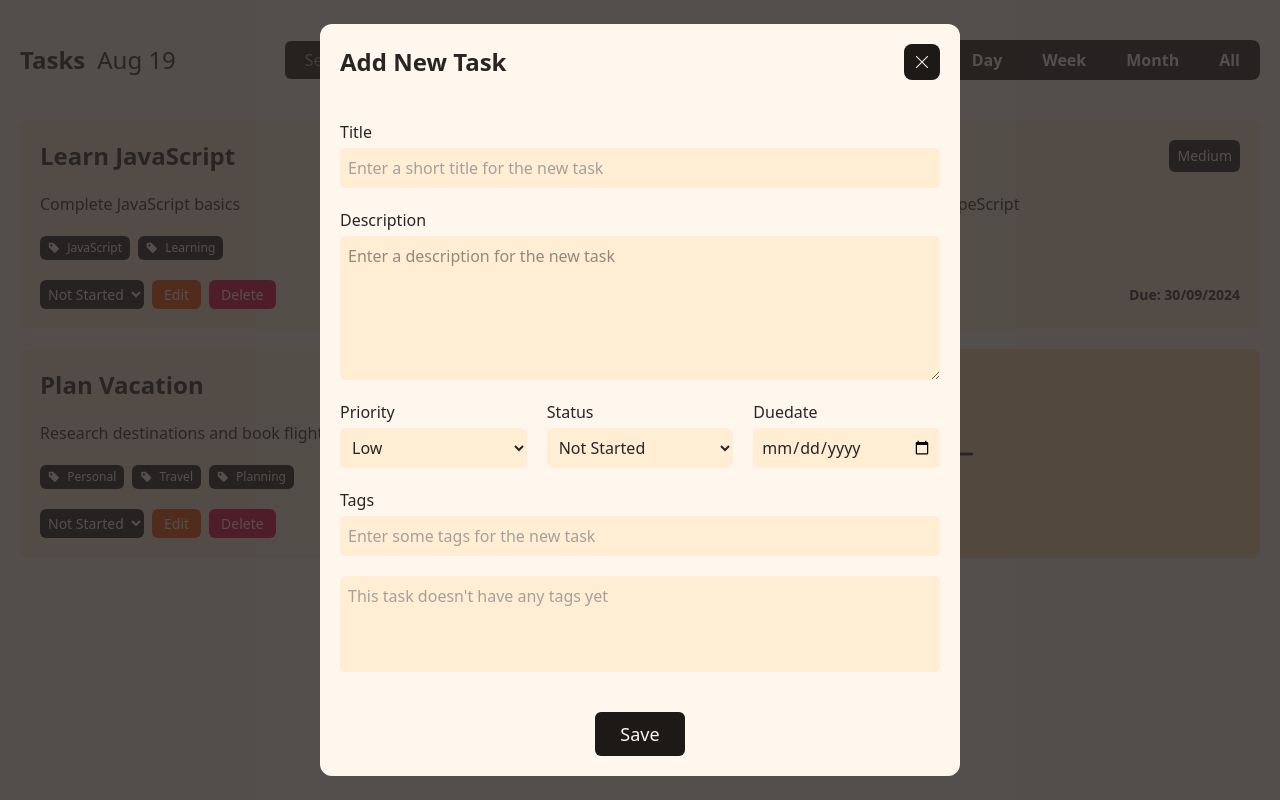
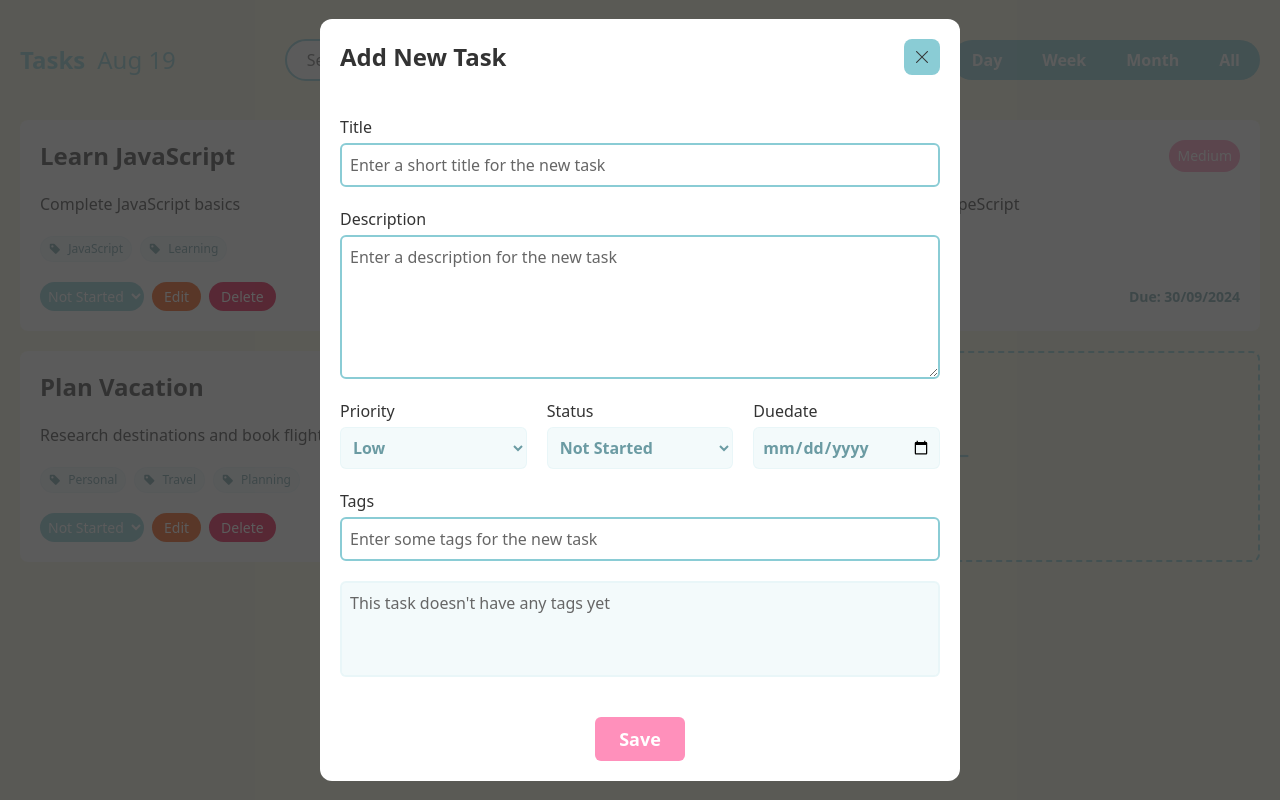
Before and after one commit to QingTian1927/React-Learning-Todo-App, a React (Vite) app: page / in a window 1280 px wide. Both pictures are taken after a click on the button 955 px from the left and 453 px from the top of the page. Built offline with nearby package versions, Linux system fonts and the light colour scheme.

Commit message:
refactor: adjusted color theme

```diff
--- a/src/components/AppContainer/AppContainer.tsx
+++ b/src/components/AppContainer/AppContainer.tsx
@@ -5,5 +5,5 @@ type AppContainerProps = {
 }
 
 export default function AppContainer({ children }: AppContainerProps) {
-  return <div className='bg text min-h-svh w-svw p-5'>{children}</div>
+  return <div className='bg-pastel-cream text-pastel-gray-dark min-h-svh w-svw p-5'>{children}</div>
 }
--- a/src/components/Header/FilterBar.tsx
+++ b/src/components/Header/FilterBar.tsx
@@ -1,7 +1,7 @@
 export default function FilterBar() {
   return (
     <input
-      className='bg-invert text-accent text-invert outline-accent h-full min-w-[45%] rounded-md px-5 py-2'
+      className='text-pastel-gray-dark bg-pastel-white border-pastel-turquoise outline-pastel-turquoise focus:outline-pastel-teal-dark placeholder:text-pastel-gray-medium h-full min-w-[45%] rounded-full border-2 px-5 py-2'
       type='search'
       placeholder='Search todos'
     />
--- a/src/components/Header/HeaderTitle.tsx
+++ b/src/components/Header/HeaderTitle.tsx
@@ -4,7 +4,7 @@ type HeaderTitleProps = {
 
 export default function HeaderTitle({ time }: HeaderTitleProps) {
   return (
-    <div className='flex h-full items-center gap-3'>
+    <div className='text-pastel-turquoise flex h-full items-center gap-3'>
       <h1 className='text-2xl font-bold'>Tasks</h1>
       <span className='text-2xl'>{time}</span>
     </div>
--- a/src/components/Header/ViewSwitcher.tsx
+++ b/src/components/Header/ViewSwitcher.tsx
@@ -1,10 +1,10 @@
 export default function ViewSwitcher() {
   return (
-    <nav className='bg-invert text-invert flex cursor-pointer rounded-lg font-bold'>
-      <ul className='rounded-s-md px-5 py-2 hover:bg-orange-400'>Day</ul>
-      <ul className='px-5 py-2 hover:bg-orange-400'>Week</ul>
-      <ul className='px-5 py-2 hover:bg-orange-400'>Month</ul>
-      <ul className='rounded-e-md px-5 py-2 hover:bg-orange-400'>All</ul>
+    <nav className='bg-pastel-turquoise text-pastel-white flex cursor-pointer rounded-full font-bold'>
+      <ul className='hover:bg-pastel-white hover:text-pastel-turquoise rounded-s-full px-5 py-2'>Day</ul>
+      <ul className='hover:bg-pastel-white hover:text-pastel-turquoise px-5 py-2'>Week</ul>
+      <ul className='hover:bg-pastel-white hover:text-pastel-turquoise px-5 py-2'>Month</ul>
+      <ul className='hover:bg-pastel-white hover:text-pastel-turquoise rounded-e-full px-5 py-2'>All</ul>
     </nav>
   )
 }
--- a/src/components/TodoInput/DateInput.tsx
+++ b/src/components/TodoInput/DateInput.tsx
@@ -13,7 +13,13 @@ export default function DateInput({ name, onChange }: TextInputProps) {
   return (
     <label className='flex w-full flex-col gap-1'>
       <span className='font-medium'>{fieldTitle}</span>
-      <input className='bg-light-contrast rounded-md p-2' id={name} name={name} type='date' onChange={handleChange} />
+      <input
+        className='bg-pastel-teal-light text-pastel-teal-dark border-pastel-teal-light rounded-md border p-2 font-semibold'
+        id={name}
+        name={name}
+        type='date'
+        onChange={handleChange}
+      />
     </label>
   )
 }
--- a/src/components/TodoInput/SelectInput.tsx
+++ b/src/components/TodoInput/SelectInput.tsx
@@ -15,7 +15,12 @@ export default function SelectInput({ name, items, onChange }: SelectInputProps)
     <label className='flex w-full flex-col gap-1'>
       <span className='font-medium'>{fieldTitle}</span>
 
-      <select className='bg-light-contrast rounded-md p-2' id={name} name={name} onChange={handleChange}>
+      <select
+        className='bg-pastel-teal-light text-pastel-teal-dark border-pastel-teal-light rounded-md border p-2 font-semibold'
+        id={name}
+        name={name}
+        onChange={handleChange}
+      >
         {items.map((item) => (
           <option value={item} key={item}>
             {item}
--- a/src/components/TodoInput/TagInput.tsx
+++ b/src/components/TodoInput/TagInput.tsx
@@ -35,7 +35,7 @@ export default function TagInput({ onTagAdd }: TagInputProps) {
       <label className='flex w-full flex-col gap-1'>
         <span className='font-medium'>Tags</span>
         <input
-          className='bg-light-contrast rounded-md p-2'
+          className='bg-pastel-white text-pastel-gray-dark border-pastel-turquoise outline-pastel-turquoise focus:outline-pastel-teal-dark placeholder:text-pastel-gray-medium rounded-md border-2 p-2'
           id='tag'
           name='tag'
           type='text'
@@ -44,15 +44,18 @@ export default function TagInput({ onTagAdd }: TagInputProps) {
         />
       </label>
 
-      <div className='bg-light-contrast flex min-h-24 flex-wrap items-start justify-start gap-2 rounded-md p-2'>
+      <div className='bg-pastel-teal-light border-pastel-teal-light text-pastel-teal-dark flex min-h-24 flex-wrap items-start justify-start gap-2 rounded-md border-2 p-2'>
         {displayTags.length > 0 ? (
           displayTags.map((tag, i) => (
-            <div className='bg-invert text-invert min-w-[4em] rounded-md px-2 py-1.5 text-center' key={i}>
+            <div
+              className='bg-pastel-teal-dark text-pastel-white min-w-[4em] rounded-md px-2 py-1.5 text-center font-medium'
+              key={i}
+            >
               <span className='mr-2'>{tag}</span>
 
               <button
                 type='button'
-                className='btn-x-invert'
+                className='text-pastel-white hover:text-pastel-gray-dark cursor-pointer'
                 onClick={() => {
                   setDisplayTags((prev) => prev.filter((otherTag) => otherTag !== tag))
                 }}
@@ -62,7 +65,7 @@ export default function TagInput({ onTagAdd }: TagInputProps) {
             </div>
           ))
         ) : (
-          <span className='text-dimmed'>This task doesn't have any tags yet</span>
+          <span className='text-pastel-gray-medium'>This task doesn't have any tags yet</span>
         )}
       </div>
     </>
--- a/src/components/TodoInput/TextInput.tsx
+++ b/src/components/TodoInput/TextInput.tsx
@@ -18,7 +18,7 @@ export default function TextInput({ name, placeholder, onChange, isLongText = fa
       <span className='font-medium'>{fieldTitle}</span>
       {isLongText ? (
         <textarea
-          className='bg-light-contrast min-h-36 rounded-md p-2'
+          className='bg-pastel-white text-pastel-gray-dark border-pastel-turquoise outline-pastel-turquoise focus:outline-pastel-teal-dark placeholder:text-pastel-gray-medium min-h-36 rounded-md border-2 p-2'
           id={name}
           name={name}
           placeholder={placeholderText}
@@ -26,7 +26,7 @@ export default function TextInput({ name, placeholder, onChange, isLongText = fa
         />
       ) : (
         <input
-          className='bg-light-contrast rounded-md p-2'
+          className='bg-pastel-white text-pastel-gray-dark border-pastel-turquoise outline-pastel-turquoise focus:outline-pastel-teal-dark placeholder:text-pastel-gray-medium rounded-md border-2 p-2'
           id={name}
           name={name}
           type='text'
--- a/src/components/TodoInput/TodoInput.tsx
+++ b/src/components/TodoInput/TodoInput.tsx
@@ -41,15 +41,15 @@ export default function TodoInput({ todo, setShowInputForm, setTodo, onSubmit }:
   }
 
   return (
-    <div className='bg-overlay fixed top-0 left-0 z-10 flex size-full items-center justify-center'>
-      <form className='bg flex min-h-2/3 min-w-1/2 flex-col items-center rounded-xl p-5'>
+    <div className='bg-pastel-gray-dark-transparent text-pastel-gray-dark fixed top-0 left-0 z-10 flex size-full items-center justify-center'>
+      <form className='bg-pastel-white flex min-h-2/3 min-w-1/2 flex-col items-center rounded-xl p-5'>
         <div className='mb-10 flex w-full items-center justify-between'>
           <h2 className='text-2xl font-bold'>{todo ? 'Edit Task' : 'Add New Task'}</h2>
 
           <button
             type='button'
             onClick={handleCloseButton}
-            className='btn-invert flex aspect-square h-full items-center justify-center rounded-lg p-2.5'
+            className='bg-pastel-turquoise text-pastel-gray-dark hover:bg-pastel-teal-dark flex aspect-square h-full cursor-pointer items-center justify-center rounded-lg p-2.5'
           >
             <i className='bi bi-x-lg'></i>
           </button>
@@ -74,7 +74,11 @@ export default function TodoInput({ todo, setShowInputForm, setTodo, onSubmit }:
           <TagInput onTagAdd={handleAddTag} />
         </div>
 
-        <button onClick={handleSubmitForm} type='button' className='btn-invert min-w-[5em] rounded-md p-2 text-lg'>
+        <button
+          onClick={handleSubmitForm}
+          type='button'
+          className='bg-pastel-pink text-pastel-white hover:bg-pastel-pink-light min-w-[5em] cursor-pointer rounded-md p-2 text-lg font-semibold'
+        >
           Save
         </button>
       </form>
--- a/src/components/TodoItem/TodoItem.tsx
+++ b/src/components/TodoItem/TodoItem.tsx
@@ -10,11 +10,11 @@ function formatTime(date: Date): string {
 
 export default function TodoItem({ todo }: TodoItemProps) {
   return (
-    <article className='bg-light-contrast flex flex-col items-start justify-start gap-5 rounded-lg p-5'>
+    <article className='bg-pastel-white flex flex-col items-start justify-start gap-5 rounded-lg p-5'>
       <header className='flex w-full justify-between'>
         <h3 className='text-2xl font-semibold'>{todo.title}</h3>
 
-        <div className='bg-invert text-invert flex min-w-[5em] items-center justify-center rounded-md px-2 text-sm'>
+        <div className='bg-pastel-pink text-pastel-white flex min-w-[5em] items-center justify-center rounded-full px-2 text-sm'>
           <span>{todo.priority}</span>
         </div>
       </header>
@@ -24,7 +24,7 @@ export default function TodoItem({ todo }: TodoItemProps) {
 
         <div className='flex flex-wrap items-center justify-start gap-2'>
           {todo.tags.map((tag) => (
-            <span className='bg-invert text-invert rounded-md px-2 py-1 text-xs'>
+            <span className='bg-pastel-teal-light text-pastel-teal-dark border-pastel-teal-light rounded-full border px-2 py-1 text-xs'>
               <i className='bi bi-tag-fill mr-1'></i> {tag}
             </span>
           ))}
@@ -33,7 +33,7 @@ export default function TodoItem({ todo }: TodoItemProps) {
 
       <div className='flex w-full flex-wrap items-center justify-between gap-2'>
         <div className='flex flex-wrap items-stretch justify-start gap-2'>
-          <select className='bg-invert text-invert rounded-md p-1 text-sm font-medium'>
+          <select className='bg-pastel-turquoise text-pastel-white rounded-full p-1 text-sm font-medium'>
             {statuses.map((status: Status) => (
               <option value={status} key={status}>
                 {status}
@@ -41,11 +41,15 @@ export default function TodoItem({ todo }: TodoItemProps) {
             ))}
           </select>
 
-          <button className='bg-invert text-invert warning-btn rounded-md px-3 py-1 text-sm font-medium'>Edit</button>
-          <button className='bg-invert text-invert danger-btn rounded-md px-3 py-1 text-sm font-medium'>Delete</button>
+          <button className='text-pastel-white warning-btn cursor-pointer rounded-full px-3 py-1 text-sm font-medium'>
+            Edit
+          </button>
+          <button className='text-pastel-white danger-btn cursor-pointer rounded-full px-3 py-1 text-sm font-medium'>
+            Delete
+          </button>
         </div>
 
-        <div className='text-sm font-semibold'>Due: {formatTime(todo.dueDate)}</div>
+        <div className='text-pastel-teal-dark text-sm font-semibold'>Due: {formatTime(todo.dueDate)}</div>
       </div>
     </article>
   )
--- a/src/components/TodoList/TodoList.tsx
+++ b/src/components/TodoList/TodoList.tsx
@@ -19,9 +19,9 @@ export default function TodoList({ todos, onEdit, setShowInputForm }: TodoListPr
         onClick={() => {
           setShowInputForm(true)
         }}
-        className='add-todo-btn flex cursor-pointer items-center justify-center rounded-lg p-5'
+        className='group border-pastel-turquoise hover:border-pastel-teal-dark flex cursor-pointer items-center justify-center rounded-lg border-2 border-dashed p-5'
       >
-        <span className='text-5xl font-bold'>
+        <span className='text-pastel-turquoise group-hover:text-pastel-teal-dark text-4xl font-bold'>
           <i className='bi bi-plus-lg'></i>
         </span>
       </button>
--- a/src/index.css
+++ b/src/index.css
@@ -1,89 +1,32 @@
 @import 'tailwindcss';
 
+@theme {
+  --color-pastel-turquoise: #8accd5;
+  --color-pastel-pink: #ff90bb;
+  --color-pastel-pink-hover: #ff7ab0;
+  --color-pastel-pink-light: #ffc1da;
+  --color-pastel-teal-dark: #6b9ba3;
+  --color-pastel-teal-light: rgba(138, 204, 213, 0.1);
+  --color-pastel-teal-medium: rgba(138, 204, 213, 0.2);
+  --color-pastel-cream: #f8f8e1;
+  --color-pastel-white: #ffffff;
+  --color-pastel-gray-dark: #333333;
+  --color-pastel-gray-medium: #666666;
+  --color-pastel-gray-dark-transparent: rgba(51, 51, 51, 0.8);
+}
+
 html {
-  @apply caret-orange-400 selection:bg-orange-300;
+  @apply caret-pastel-turquoise selection:bg-pastel-turquoise;
 }
 
 input {
-  @apply placeholder:text-stone-400;
-}
-
-.text {
-  @apply text-stone-800;
-}
-
-.text-dimmed {
-  @apply text-stone-400;
-}
-
-.text-invert {
-  @apply text-stone-50;
-}
-
-.text-accent {
-  @apply text-orange-300 placeholder:text-stone-400;
-}
-
-.bg-invert {
-  @apply bg-stone-900;
-}
-
-.bg {
-  @apply bg-orange-50;
-}
-
-.bg-light-contrast {
-  @apply bg-orange-100;
-}
-
-.bg-light-contrast-dimmed {
-  @apply bg-orange-200;
-}
-
-.bg-overlay {
-  @apply bg-stone-800/80;
-}
-
-.bg-low-priority {
-  @apply bg-orange-100;
-}
-
-.bg-medium-priority {
-  @apply bg-orange-300;
-}
-
-.bg-high-priority {
-  @apply bg-red-300;
-}
-
-.bg-critical-priority {
-  @apply bg-red-400;
-}
-
-.bg-todo-status {
-  @apply bg-red-100;
-}
-
-.outline-accent {
-  @apply outline-offset-2 outline-orange-400 focus:outline-3;
+  @apply placeholder:text-pastel-gray-medium;
 }
 
 .warning-btn {
-  @apply cursor-pointer bg-orange-600 hover:bg-orange-700;
+  @apply bg-orange-600 hover:bg-orange-700;
 }
 
 .danger-btn {
-  @apply cursor-pointer bg-rose-600 hover:bg-rose-700;
+  @apply bg-rose-600 hover:bg-rose-700;
 }
-
-.add-todo-btn {
-  @apply cursor-pointer bg-orange-200 hover:bg-orange-300;
-}
-
-.btn-invert {
-  @apply cursor-pointer bg-stone-900 text-stone-50 hover:bg-stone-700;
-}
-
-.btn-x-invert {
-  @apply cursor-pointer text-stone-50 hover:text-orange-300;
-}
```
